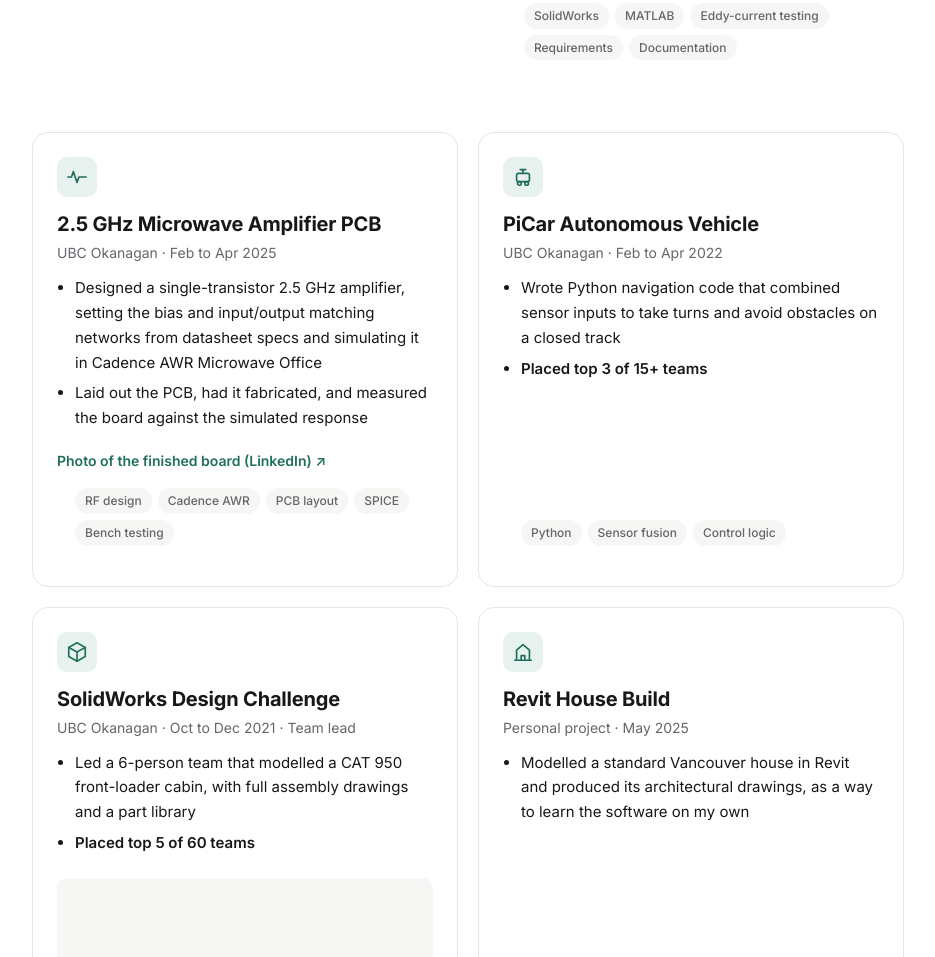
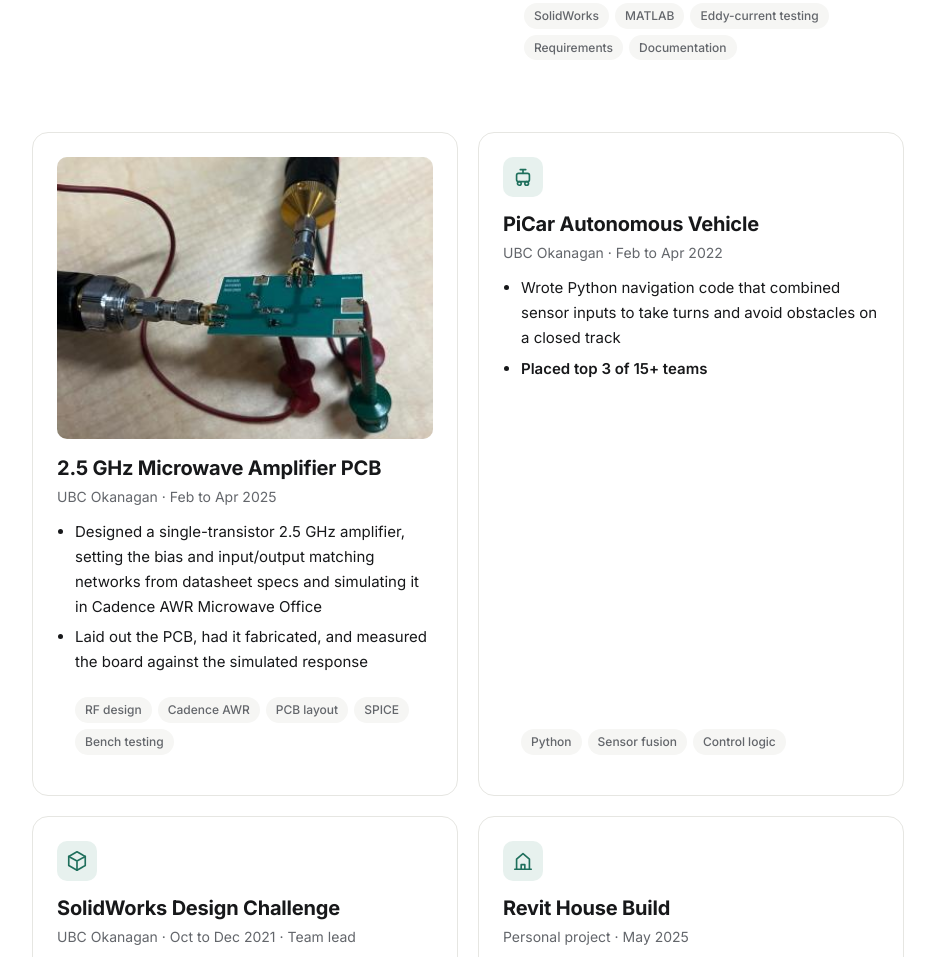
Before and after one commit to BigBenda/BigBenda.github.io, a plain HTML site: page index.html in a window 1280 px wide. Shown: the part 1696-2653 px from the top of the page, without its empty margins (172-1107 px from the left). Drawn offline with Linux system fonts and the light colour scheme; grey boxes are pictures that could not be loaded.

Commit message:
Add amplifier PCB photo
Co-Authored-By: Claude Opus 5.5 <noreply@anthropic.com>

```diff
--- a/index.html
+++ b/index.html
@@ -91,7 +91,7 @@
   .card li, .featured li { margin-bottom: 6px; }
   .card .tags { margin-top: auto; }
   .win { font-weight: 600; color: var(--text); }
-  .media-link { margin: -4px 0 16px; font-size: 14px; font-weight: 600; }
+  .card .photo { width: 100%; aspect-ratio: 4 / 3; object-fit: cover; object-position: 50% 55%; border-radius: 10px; margin-bottom: 16px; display: block; background: var(--bg-soft); }
   .video { position: relative; aspect-ratio: 16 / 9; margin: 0 0 16px; border-radius: 10px; overflow: hidden; background: var(--bg-soft); }
   .video iframe { position: absolute; inset: 0; width: 100%; height: 100%; border: 0; }
   .tags { display: flex; flex-wrap: wrap; gap: 6px; margin: 0; padding: 0; list-style: none; }
@@ -247,15 +247,13 @@
 
       <div class="projects">
         <article class="card">
-          <div class="icon"><svg viewBox="0 0 24 24" fill="none" stroke="currentColor" stroke-width="1.8" stroke-linecap="round" stroke-linejoin="round"><path d="M2 12h4l2-6 4 12 2-6h8"/></svg></div>
+          <img class="photo" src="images/amplifier-pcb.jpg" alt="The fabricated 2.5 GHz amplifier PCB connected to coaxial test cables and DC supply clips on a bench" loading="lazy">
           <h3>2.5 GHz Microwave Amplifier PCB</h3>
           <p class="meta">UBC Okanagan · Feb to Apr 2025</p>
           <ul>
             <li>Designed a single-transistor 2.5 GHz amplifier, setting the bias and input/output matching networks from datasheet specs and simulating it in Cadence AWR Microwave Office</li>
             <li>Laid out the PCB, had it fabricated, and measured the board against the simulated response</li>
-          </ul>
-          <p class="media-link"><a href="https://www.linkedin.com/in/zachary-bender-40ba8a280/overlay/1747106559266/single-media-viewer/?profileId=ACoAAESAxcsBaKgtORIAqwbo8qyG8EdXJOjQ224" target="_blank" rel="noopener">Photo of the finished board (LinkedIn) ↗</a></p>
-          <ul class="tags"><li>RF design</li><li>Cadence AWR</li><li>PCB layout</li><li>SPICE</li><li>Bench testing</li></ul>
+          </ul>          <ul class="tags"><li>RF design</li><li>Cadence AWR</li><li>PCB layout</li><li>SPICE</li><li>Bench testing</li></ul>
         </article>
 
         <article class="card">
```
Also changed, not shown: images/amplifier-pcb.jpg (added).
